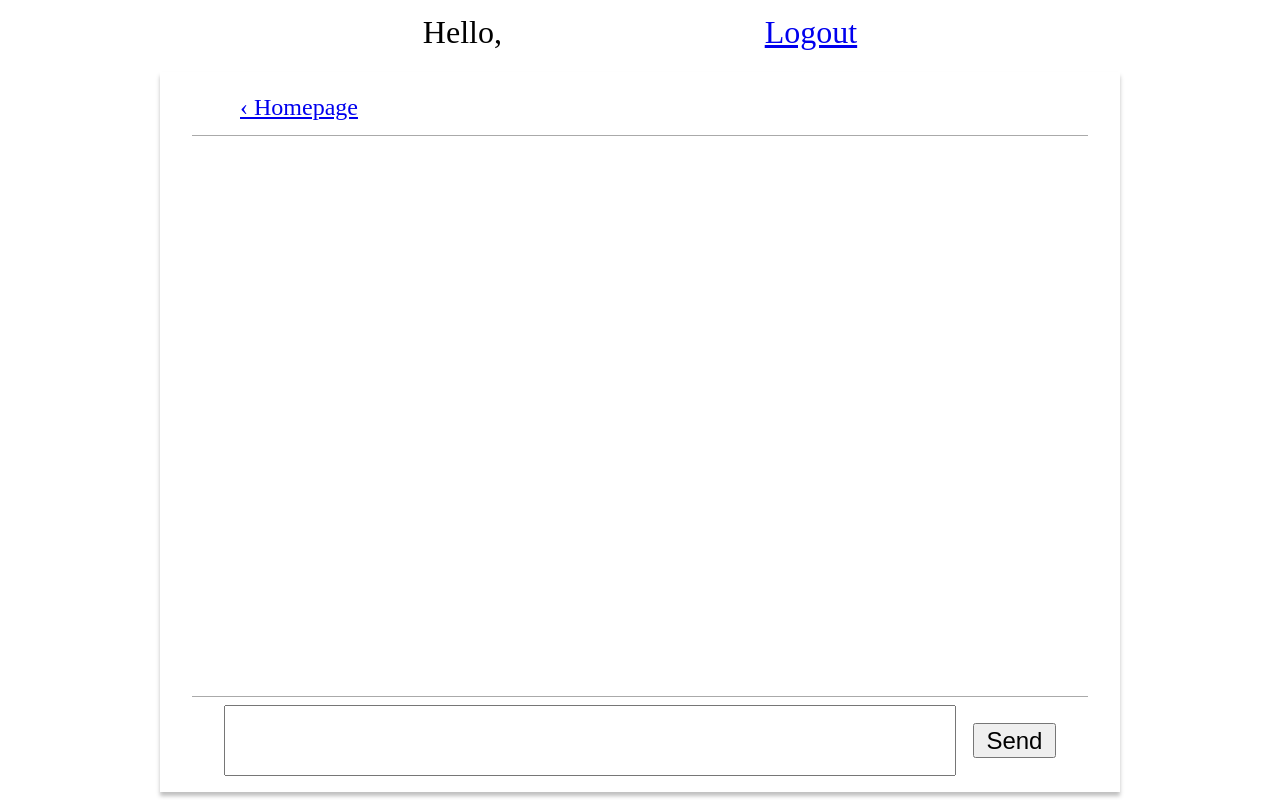
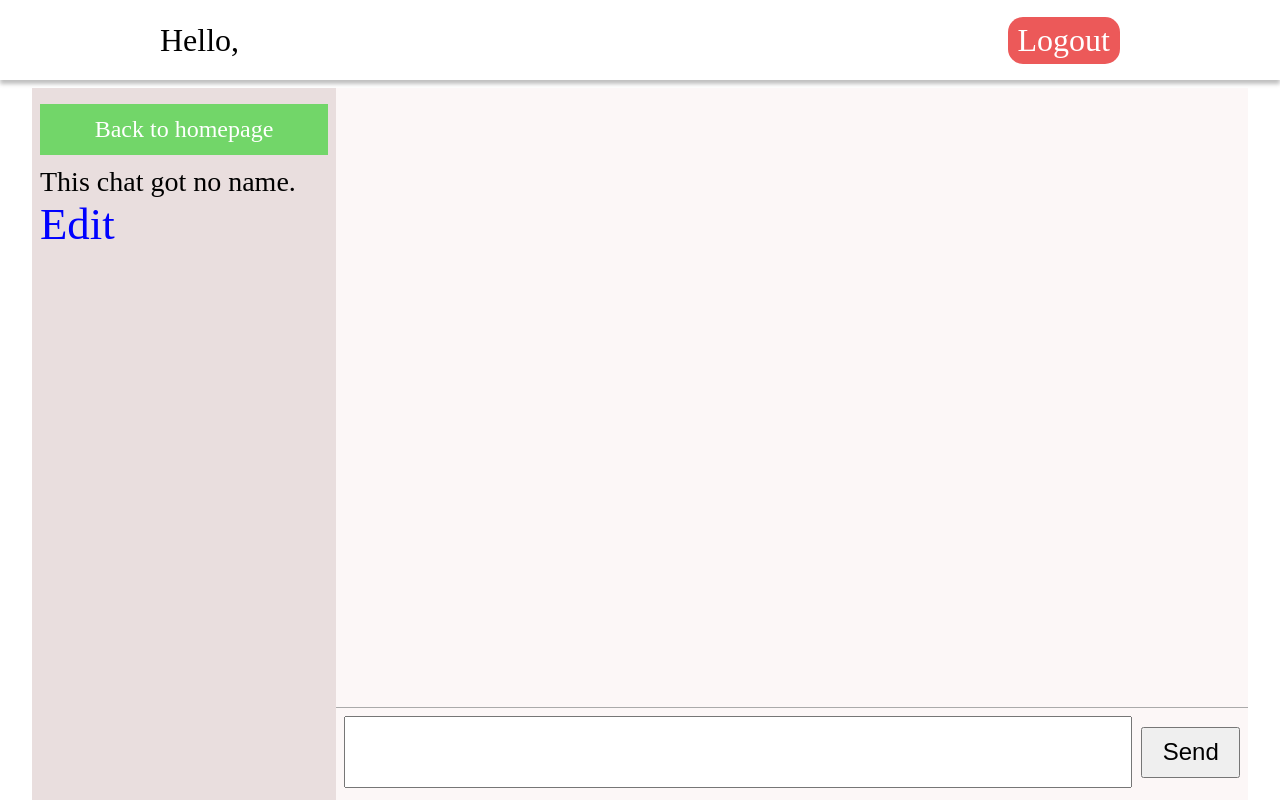
Before and after one commit to buczekmatthias/Delivered, a Symfony app: template templates/app/chat.html.twig in a window 1280 px wide. Run offline with Twig, Linux system fonts and the light colour scheme; the template is opened without the code that fills it, so the values that code supplies are empty; some libraries are stand-ins or nearby versions.

Commit message:
Majority of layout is reworked/API'ed messages

```diff
--- a/public/js/send.js
+++ b/public/js/send.js
@@ -1,34 +1,139 @@
 const sendButton = document.getElementById("messageSend");
+const changeName = document.getElementsByClassName("chat-name-change")[0];
+const messageContainer = document.getElementsByClassName("messages")[0];
+let user = document.getElementsByClassName("hello")[0].getAttribute("data-id");
+let hash = document.getElementById("messageSend").getAttribute("data-id");
 if (sendButton) {
   sendButton.addEventListener("click", function() {
     messageSend();
-    updateChat();
+    updateChat(hash);
   });
 }
+setInterval(function() {
+  updateChat(hash);
+}, 10000);
 
-window.addEventListener("load", function() {
-  updateChat();
+if (changeName) {
+  document.getElementById("set").addEventListener("click", function() {
+    let input = document.createElement("input");
+    input.setAttribute("type", "text");
+
+    let submit = document.createElement("button");
+    submit.innerText = "Change name";
+    let close = document.createElement("p");
+    close.innerText = "X";
+    close.classList.add("close");
+
+    document.getElementById("set").style.display = "none";
+    document.getElementsByClassName("chat-name-change")[0].style.height = "5vh";
+    changeName.appendChild(input);
+    changeName.appendChild(submit);
+    changeName.appendChild(close);
+
+    close.addEventListener("click", function() {
+      close.removeEventListener;
+      close.parentNode.removeChild(input);
+      close.parentNode.removeChild(submit);
+      close.parentNode.removeChild(close);
+      document.getElementById("set").style.display = "";
+      document.getElementsByClassName("chat-name-change")[0].style.height = "0";
     });
+    submit.addEventListener("click", function() {
+      nameSet(input.value);
+    });
+  });
+}
+function nameSet(name) {
+  if (name) {
+    $.ajax({
+      type: "POST",
+      url: `/chat/${hash}/name-set`,
+      data: { name: name },
+      success: function(data, dataType) {
+        window.location.reload();
+      },
+      error: function(XMLHttpRequest, textStatus, errorThrown) {
+        alert("Error occured. Check console to see error log.");
+        console.log(errorThrown);
+      }
+    });
+  } else {
+    alert("You need to provide name");
+  }
+}
 
 function messageSend() {
   let message = document.getElementById("messageContent");
 
+  if (message) {
     $.ajax({
       type: "POST",
-    url: "/chat/" + sendButton.dataset.id + "/send",
+      url: `/chat/${hash}/send`,
       data: { message: message.value },
       success: function(data, dataType) {
-      window.location.reload();
+        updateChat(hash);
       },
       error: function(XMLHttpRequest, textStatus, errorThrown) {
-      alert("Error occured. Try again in a while.");
+        alert("Error occured. Check console to see error log.");
+        console.log(errorThrown);
       }
     });
     $("#messageContent").val("");
+  } else {
+    alert("You need to provide message");
+  }
 }
 
-function updateChat() {
-  setInterval(function() {
-    window.location.reload();
-  }, 10000);
+function updateChat(hash) {
+  getJSON(`/chat/${hash}/json`, function(err, data) {
+    if (err) {
+      alert("Error occured. Check console to see error log");
+      console.log(err);
+    } else {
+      displayMessages(JSON.parse(data));
+      messageContainer.scrollTop = messageContainer.scrollHeight;
     }
+  });
+}
+function displayMessages(messages) {
+  messageContainer.innerHTML = "";
+  messages.forEach(message => {
+    let messageCont = document.createElement("div");
+    messageCont.classList.add("message-object");
+    messageCont.classList.add(
+      user == message["authorId"] ? "sent" : "received"
+    );
+    let messageBubble = document.createElement("div");
+    messageBubble.classList.add("message-content");
+    messageBubble.innerText = message["content"];
+
+    let author = document.createElement("p");
+    author.classList.add("message-author");
+    author.innerText = messageCont.classList.contains("sent")
+      ? "Me"
+      : message["author"];
+
+    let sent = document.createElement("p");
+    sent.classList.add("message-sent-at");
+    sent.innerText = message["date"];
+
+    messageCont.appendChild(author);
+    messageCont.appendChild(messageBubble);
+    messageCont.appendChild(sent);
+    messageContainer.appendChild(messageCont);
+  });
+}
+function getJSON(url, callback) {
+  var xhr = new XMLHttpRequest();
+  xhr.open("GET", url, true);
+  xhr.responseType = "json";
+  xhr.onload = function() {
+    var status = xhr.status;
+    if (status === 200) {
+      callback(null, xhr.response);
+    } else {
+      callback(status, xhr.response);
+    }
+  };
+  xhr.send();
+}
--- a/public/styles/app.css
+++ b/public/styles/app.css
@@ -1,136 +1,169 @@
 nav {
-  height: 8vh;
+  height: 10vh;
   width: 100%;
-  padding: 0 5em;
+  box-shadow: 0px 4px 4px rgba(0, 0, 0, 0.25);
+  display: flex;
+  justify-content: space-between;
+  align-items: center;
+  padding: 0 10em;
+}
+nav .hello,
+nav a {
+  font-size: 2em;
+  text-decoration: none;
+}
+nav a {
+  background-color: rgb(236, 89, 89);
+  color: #fff;
+  padding: 5px 10px;
+  border-radius: 15px;
+}
+.chats {
+  width: 90%;
+  height: 88vh;
+  margin: 1vh auto;
+  border-radius: 5px;
+  background-color: #f8f8f8;
+}
+.chats-header {
+  width: 100%;
+  height: 10%;
+  display: flex;
+  justify-content: space-between;
+  align-items: center;
+  padding: 0.5em 2em;
+  background-color: #fafafa;
+  box-shadow: 0 4px 4px rgba(0, 0, 0, 0.25);
+}
+.chats-header a {
+  text-decoration: none;
+  background-color: rgb(236, 89, 89);
+  color: #fff;
+  padding: 5px 10px;
+  border-radius: 25px;
+  font-size: 1.5em;
+}
+.chats-header-title {
+  font-size: 1.5em;
+}
+.chats-content {
+  padding: 0.5em 1em;
+  overflow-y: auto;
+}
+.chats-content a {
+  text-decoration: none;
+  background-color: #fff;
+  border-bottom: 1px solid rgb(168, 168, 168);
+  width: 100%;
+  height: 10vh;
+  display: flex;
+  justify-content: space-between;
+  align-items: center;
+  flex-wrap: wrap;
+  padding: 2px 1em;
+  color: rgb(63, 63, 63);
+}
+.chats-content .chat-name {
+  min-width: 90%;
+}
+.chats-content .last-message {
+  width: 100%;
+  color: rgb(158, 158, 158);
+}
+.chats-content .last-message-time {
+  width: 10%;
+  text-align: right;
+  color: rgb(124, 123, 123);
+}
+
+.chat {
+  width: 95%;
+  height: 89vh;
+  margin: 1vh auto 0;
+  display: flex;
+  justify-content: flex-start;
+  align-items: flex-start;
+  background-color: rgb(252, 247, 247);
+}
+.side {
+  width: 25%;
+  padding: 1em 0.5em;
+  height: 100%;
+  background-color: rgb(233, 222, 222);
+  display: flex;
+  flex-direction: column;
+  align-items: flex-start;
+  justify-content: flex-start;
+}
+.side a {
+  background-color: rgb(114, 214, 105);
+  color: #fff;
+  text-decoration: none;
+  font-size: 1.5em;
+  padding: 0.5em 2em;
+  width: 100%;
+  text-align: center;
+}
+.messenger-chat-name {
+  margin: 0.7em 0;
+  width: 100%;
+}
+.messenger-chat-name .chat-name {
+  font-size: 2.5em;
+  max-width: 100%;
+  overflow: hidden;
+  text-overflow: ellipsis;
+}
+.messenger-chat-name #set {
+  font-size: 1.6em;
+  color: blue;
+  cursor: pointer;
+}
+.messenger-chat-name .edit {
+  font-size: 1.75em;
+}
+.chat-name-change input {
+  width: 55%;
+}
+.chat-name-change button {
+  width: 35%;
+  cursor: pointer;
+}
+.chat-name-change .close {
+  width: 5%;
+  cursor: pointer;
+}
+.chat-name-change {
   display: flex;
   justify-content: space-evenly;
   align-items: center;
-  font-size: 2em;
+  height: 0;
+  width: 100%;
+}
+.messenger-chat-members {
+  width: 100%;
+  max-height: 75%;
+  overflow-y: auto;
+}
+.messenger-chat-members .member {
+  margin: 0.2em 0;
+  font-size: 1.2em;
 }
 
-.org {
-  height: 90vh;
-  width: 100%;
-  padding: 1.5em 5em;
-  margin: 1vh 0;
+.messenger {
+  width: 75%;
+  height: 100%;
 }
-.new {
-  width: 100%;
-  height: 10%;
-  display: flex;
-  flex-direction: column;
-  justify-content: space-between;
-  align-items: flex-start;
+.messages {
+  height: 87%;
+  overflow: auto;
+  padding: 0.3em 0.8em;
 }
-.new div {
-  width: 100%;
-  height: 70%;
-  display: flex;
-  justify-content: space-evenly;
-  align-items: center;
-}
-.org p {
-  font-size: 1.7em;
-  font-weight: bold;
-}
-.org a {
-  font-size: 2em;
-  text-decoration: none;
-}
-
-.chat {
-  height: 90vh;
-  width: 75%;
-  padding: 0.5em 2em;
-  margin: 1vh 12.5%;
-  box-shadow: 0 4px 4px rgb(0, 0, 0, 0.25);
-  display: flex;
-  flex-direction: column;
-  justify-content: space-between;
-  align-items: flex-start;
-}
-.top {
-  width: 100%;
-  height: 8%;
-  position: relative;
-  display: flex;
-  justify-content: center;
-  align-items: center;
-  border-bottom: 1px solid rgb(170, 170, 170);
-}
-.top a {
-  position: absolute;
-  left: 2em;
-  font-size: 1.5em;
-}
-.top p {
-  font-size: 2.5em;
-  font-weight: bold;
-}
-
-.messages {
-  height: 80%;
-  width: 100%;
-  padding: 0.5em 1em;
-  display: block;
-  overflow: auto;
-}
-.messages > p {
-  margin: 3em auto 0;
-  font-size: 2em;
-  font-weight: bold;
-}
-
-.message {
-  clear: both;
-  height: auto;
-  min-height: 7em;
-  color: #f1f1f1;
-  display: flex;
-  flex-direction: column;
-  justify-content: space-between;
-  margin: 0.5em 0;
-}
-#me {
-  float: right;
-  align-items: flex-end;
-}
-#him {
-  float: left;
-  align-items: flex-start;
-}
-.message-sender {
-  color: rgb(29, 29, 29);
-  font-size: 1.3em;
-  font-weight: bold;
-}
-.send-date {
-  color: rgb(126, 126, 126);
-  font-size: 1em;
-}
-.message-content {
-  border-radius: 25px;
-  font-size: 1.4em;
-  width: 100%;
-  min-height: 2.5em;
-  padding: 0.5em 0.7em;
-  display: flex;
-  align-items: center;
-}
-#mine {
-  background-color: blue;
-  justify-content: flex-end;
-}
-#notMine {
-  background-color: green;
-  justify-content: flex-start;
-}
-
 .new-msg {
   width: 100%;
   height: 12.5%;
   border-top: 1px solid rgb(170, 170, 170);
-  padding: 0.5em 2em;
+  padding: 0.5em;
   display: flex;
   justify-content: space-between;
   align-items: center;
@@ -143,8 +176,50 @@ nav {
   font-size: 1.5em;
 }
 .send-message {
-  width: 10%;
-  height: 50%;
+  width: 11%;
+  height: 70%;
   font-size: 1.5em;
   cursor: pointer;
 }
+
+.message-object {
+  width: 100%;
+  height: auto;
+  min-height: 18%;
+  display: flex;
+  flex-direction: column;
+  justify-content: space-between;
+  clear: both;
+  margin: 0.7em 0;
+}
+.message-content {
+  max-width: 50%;
+  height: auto;
+  min-height: 40px;
+  padding: 0.2em 0.5em;
+  border-radius: 30px;
+  font-size: 1.4em;
+  display: flex;
+  align-items: center;
+  color: #fff;
+}
+.sent {
+  align-items: flex-end;
+}
+.received {
+  align-items: flex-start;
+}
+.sent .message-content {
+  background-color: rgb(236, 89, 89);
+  justify-content: flex-end;
+}
+.received .message-content {
+  background-color: rgb(34, 204, 0);
+  justify-content: flex-start;
+}
+.message-author {
+  font-size: 1.2em;
+}
+.message-sent-at {
+  font-size: 0.8em;
+}
--- a/templates/app/chat.html.twig
+++ b/templates/app/chat.html.twig
@@ -4,17 +4,44 @@
 
 {% block content %}
 	<section class="chat">
-		<div class="top">
+		<div class="side">
 			<a href="{{path('homepage')}}">
-				&lsaquo; Homepage
+				Back to homepage
 			</a>
+			<div class="messenger-chat-name">
+				{% if name is not null %}
+					<p class="chat-name">
+						{{name}}
+					</p>
+					<span id="set">
+						Edit
+					</span>
+				{% else %}
+					<p class="edit">
+						This chat got no name.
+						<span id="set">
+							Edit
+						</span>
+					</p>
+				{% endif %}
+				<div class="chat-name-change"></div>
+			</div>
+			<div class="messenger-chat-members">
+				{% for member in members %}
+					<p class="member">
+						{{member.name}}
+					</p>
+				{% endfor %}
+			</div>
 		</div>
-		<div class="messages"></div>
-		<div class="new-msg">
-			<textarea class="message-box" id="messageContent"></textarea>
-			<button class="send-message" id="messageSend" data-id="">
-				Send
-			</button>
+		<div class="messenger">
+			<div class="messages"></div>
+			<div class="new-msg">
+				<textarea class="message-box" id="messageContent"></textarea>
+				<button class="send-message" id="messageSend" data-id="{{hash}}">
+					Send
+				</button>
+			</div>
 		</div>
 	</section>
 {% endblock %}
--- a/templates/app/homepage.html.twig
+++ b/templates/app/homepage.html.twig
@@ -10,7 +10,7 @@
 
 {% block body %}
 	<nav>
-		<p class="hello">
+		<p class="hello" data-id="{{app.session.get('user').id}}">
 			Hello,
 			{{app.session.get('user').Name}}
 			{{app.session.get('user').Surname}}
@@ -28,11 +28,11 @@
 					Your chats
 				</p>
 				<a href="{{path('chatCreate')}}">
-					<button>
 					Start new chat
-					</button>
 				</a>
 			</div>
+
+			<div class="chats-content">
 				{% for chat in chats %}
 					<a href="{{path('chat', {'hash': chat.chatHash})}}">
 						<p class="chat-name">
@@ -83,23 +83,65 @@
 								{{chat.chatName}}
 							{% endif %}
 						</p>
+						<p class="last-message-time">
+							{% if chat.messages|length > 0 %}
+								{% set time = '' %}
+								{% set diff = date('now').diff(chat.messages|reverse|slice(0,1).0.Date) %}
+								{% if diff.s < 60 %}
+									{% set time = 'Just now' %}
+								{% endif %}
+								{% if diff.i > 0 %}
+									{% if diff.i == 1 %}
+										{% set time = '1 minute ago' %}
+									{% else %}
+										{% set time = diff.i ~ ' minutes ago' %}
+									{% endif %}
+								{% endif %}
+								{% if diff.h > 0 %}
+									{% if diff.h == 1 %}
+										{% set time = '1 hour ago' %}
+									{% else %}
+										{% set time = diff.h ~ ' hours ago' %}
+									{% endif %}
+								{% endif %}
+								{% if diff.d > 0 %}
+									{% if diff.d == 1 %}
+										{% set time = '1 day ago' %}
+									{% endif %}
+									{% if diff.d < 7 %}
+										{% set time = diff.d ~ ' days ago' %}
+									{% endif %}
+									{% if diff.d > 6%}
+										{% set time = diff.d is divisible by(7) ~ ' weeks ago' %}
+									{% endif %}
+								{% endif %}
+								{% if diff.m > 0 %}
+									{% if diff.m == 1 %}
+										{% set time = '1 month ago' %}
+									{% else %}
+										{% set time = diff.m ~ ' months ago' %}
+									{% endif %}
+								{% endif %}
+								{% if diff.y > 0 %}
+									{% if diff.y == 1 %}
+										{% set time = '1 year ago' %}
+									{% else %}
+										{% set time = diff.y ~ ' years ago' %}
+									{% endif %}
+								{% endif %}
+								{{time}}
+							{% endif %}
+						</p>
 						<p class="last-message">
 							{% if chat.messages|length > 0 %}
-							{{chat.messages|reverse|slice(0).Content}}
+								{{chat.messages|reverse|slice(0,1).0.Content}}
 							{% else %}
 								Chat is so quiet. Tap to begin the talk...
 							{% endif %}
 						</p>
-					<p class="last-message-time">
-						{% if chat.messages|length > 0 %}
-							{% set diff = date('now').diff(chat.messages|reverse|slice(0).Date) %}
-							<pre>
-						{{ dump(diff) }}
-					</pre>
-						{% endif %}
-					</p>
 					</a>
 				{% endfor %}
+			</div>
 		</section>
 	{% endblock %}
 {% endblock %}
```
Also changed, not shown: src/Controller/AppController.php (+50 -1 lines). Lines whose indentation alone changed are shown as unchanged.
